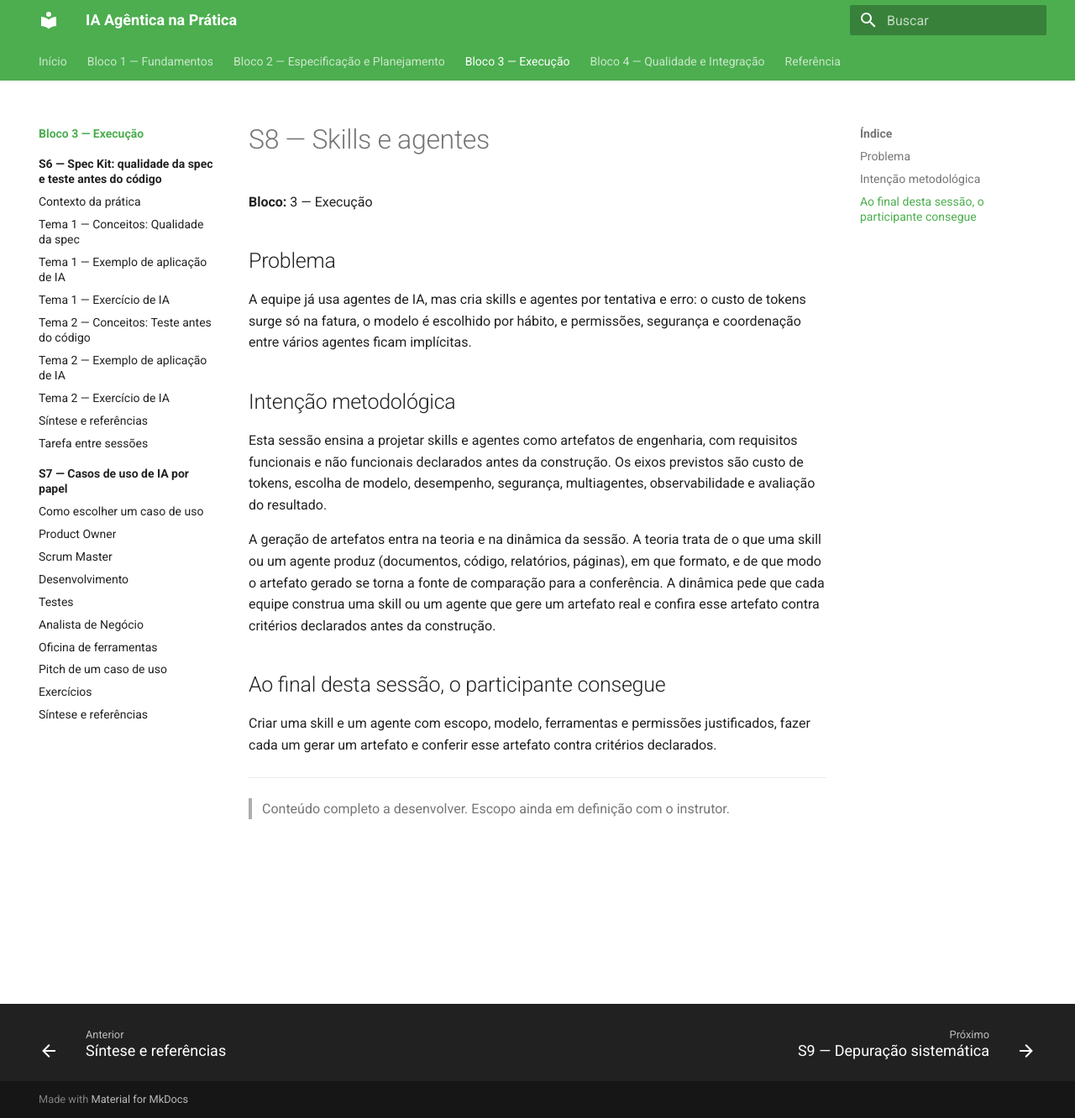
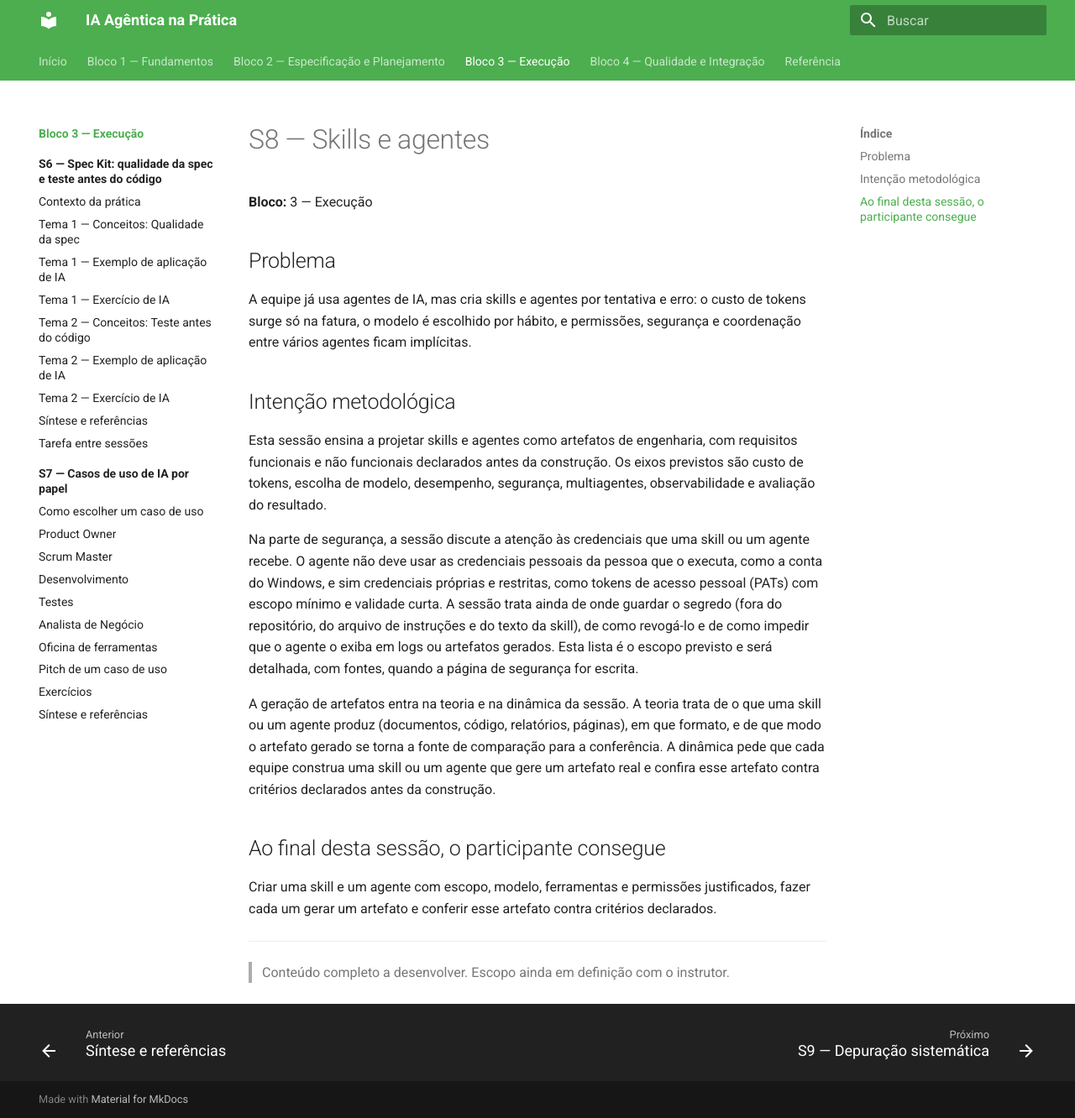
Before and after one commit to arkhibr/workshops-ia-agentica, an MkDocs documentation site: the page built from docs/sessao-08-skills-e-agentes/index.md, in a window 1280 px wide and 1332 px high. Shown: the whole window at 84% size. Built offline with MkDocs 1.6.1 and Material for MkDocs 9.7.7, drawn with Linux system fonts in a browser that asks for light colours.

Commit message:
docs: inclui a atenção a credenciais no escopo de segurança da Sessão 8
Co-Authored-By: Claude Sonnet 5.5 <noreply@anthropic.com>

```diff
--- a/docs/sessao-08-skills-e-agentes/index.md
+++ b/docs/sessao-08-skills-e-agentes/index.md
@@ -10,6 +10,8 @@ A equipe já usa agentes de IA, mas cria skills e agentes por tentativa e erro:
 
 Esta sessão ensina a projetar skills e agentes como artefatos de engenharia, com requisitos funcionais e não funcionais declarados antes da construção. Os eixos previstos são custo de tokens, escolha de modelo, desempenho, segurança, multiagentes, observabilidade e avaliação do resultado.
 
+Na parte de segurança, a sessão discute a atenção às credenciais que uma skill ou um agente recebe. O agente não deve usar as credenciais pessoais da pessoa que o executa, como a conta do Windows, e sim credenciais próprias e restritas, como tokens de acesso pessoal (PATs) com escopo mínimo e validade curta. A sessão trata ainda de onde guardar o segredo (fora do repositório, do arquivo de instruções e do texto da skill), de como revogá-lo e de como impedir que o agente o exiba em logs ou artefatos gerados. Esta lista é o escopo previsto e será detalhada, com fontes, quando a página de segurança for escrita.
+
 A geração de artefatos entra na teoria e na dinâmica da sessão. A teoria trata de o que uma skill ou um agente produz (documentos, código, relatórios, páginas), em que formato, e de que modo o artefato gerado se torna a fonte de comparação para a conferência. A dinâmica pede que cada equipe construa uma skill ou um agente que gere um artefato real e confira esse artefato contra critérios declarados antes da construção.
 
 ## Ao final desta sessão, o participante consegue
```
